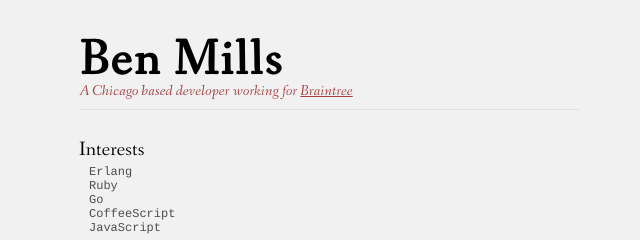
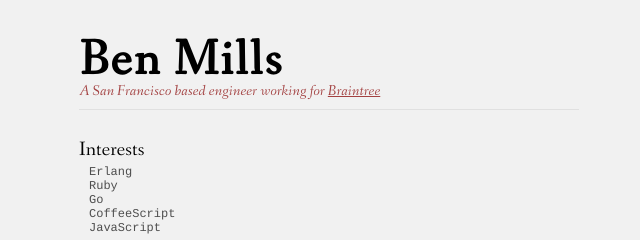
Before and after one commit to benmills/benmills.github.com, a website: page index.html in a window 1280 px wide. Shown: the top 240 px of the page, 311-951 px from the left. Drawn offline with Linux system fonts and the light colour scheme.

Commit message:
Update index.html

```diff
--- a/index.html
+++ b/index.html
@@ -1,13 +1,13 @@
 <html>
   <head>
     <link rel="stylesheet" type="text/css" href="style.css" />
-    <title>Ben Mills - Developer</title>
+    <title>Ben Mills - Engineer</title>
   </head>
   <body>
     <div id="main">
     <header>
       <h1>Ben Mills</h1>
-      <p>A Chicago based developer working for <a href="http://braintreepayments.com">Braintree</a></p>
+      <p>A San Francisco based engineer working for <a href="http://braintreepayments.com">Braintree</a></p>
     </header>
 
     <section id="skills">
```
